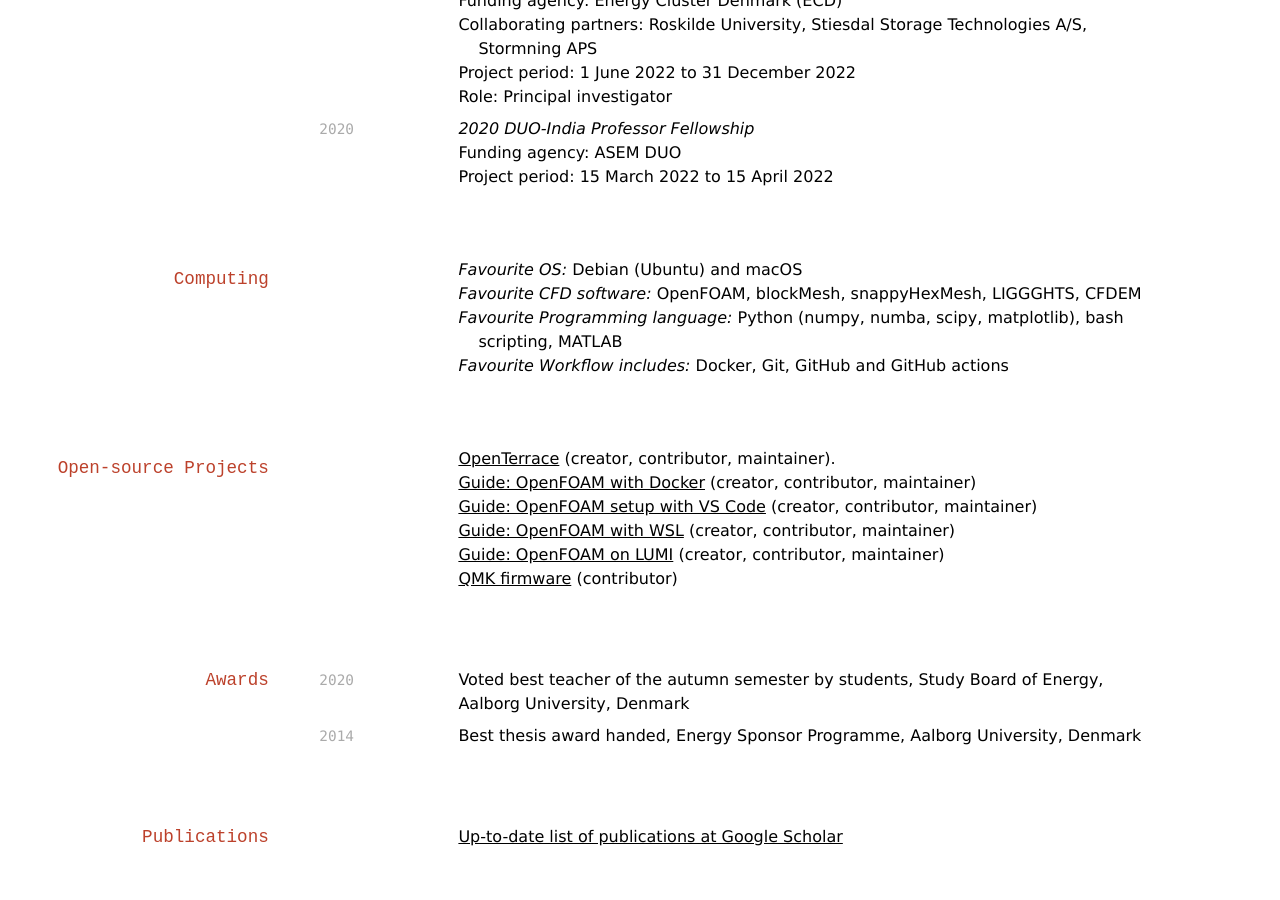
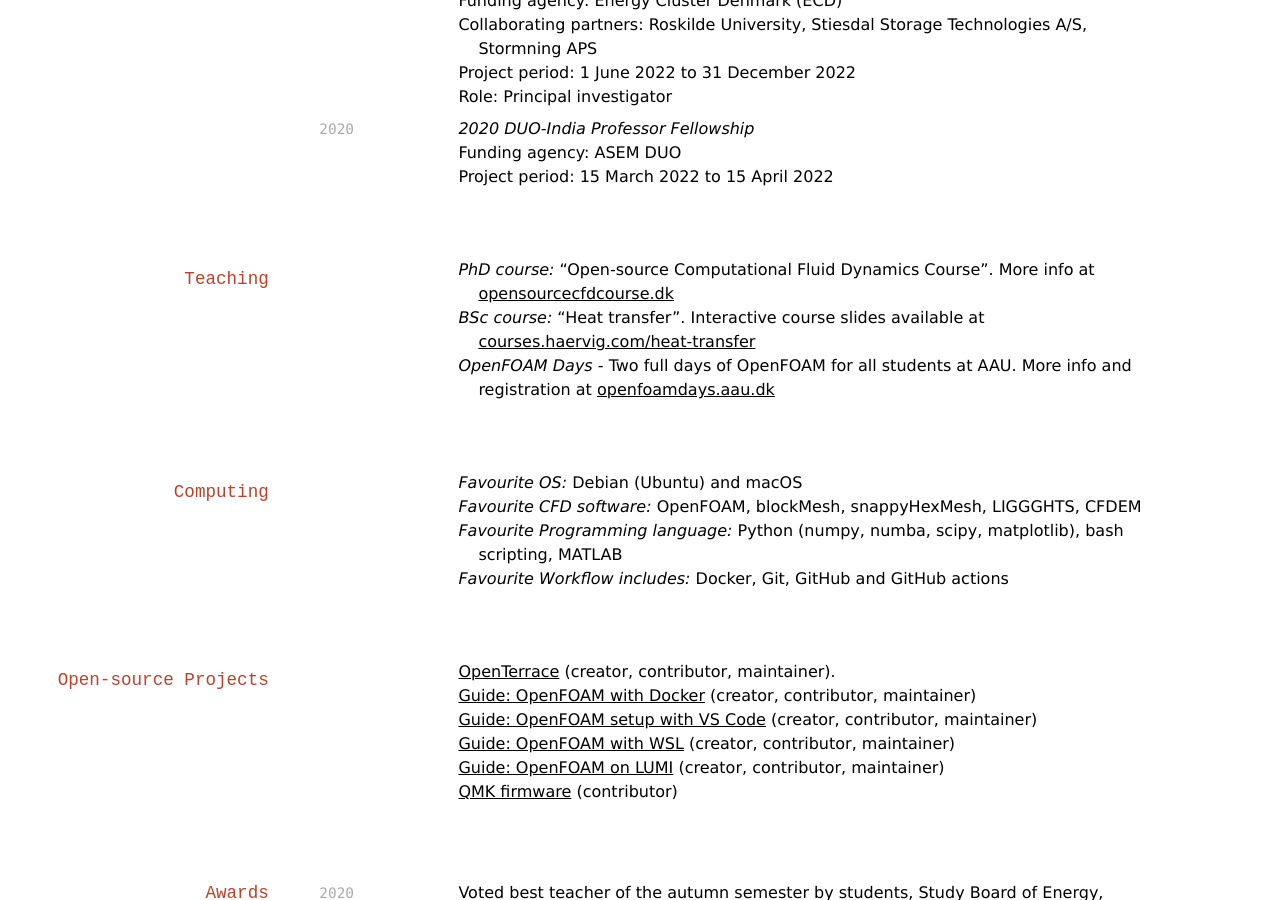
Before and after one commit to jakobhaervig/cv, a Jekyll site: the page built from index.md, in a window 1280 px wide and 900 px high, scrolled down 1593 px. Built offline with Jekyll 4.4.1, drawn with Linux system fonts in a browser that asks for light colours.

Commit message:
Add teaching section to index.md

```diff
--- a/index.md
+++ b/index.md
@@ -104,6 +104,12 @@ __MSc in Thermal Energy and Process Engineering, Aalborg University__
 - Funding agency: ASEM DUO
 - Project period: 15 March 2022 to 15 April 2022
 
+## Teaching
+
+- *PhD course:* "Open-source Computational Fluid Dynamics Course". More info at [opensourcecfdcourse.dk](https://opensourcecfdcourse.dk/)
+- *BSc course:* "Heat transfer". Interactive course slides available at [courses.haervig.com/heat-transfer](https://courses.haervig.com/heat-transfer/#/)
+- *OpenFOAM Days* - Two full days of OpenFOAM for all students at AAU. More info and registration at [openfoamdays.aau.dk](https://openfoamdays.aau.dk)
+
 ## Computing
 
 - *Favourite OS:* Debian (Ubuntu) and macOS
```
